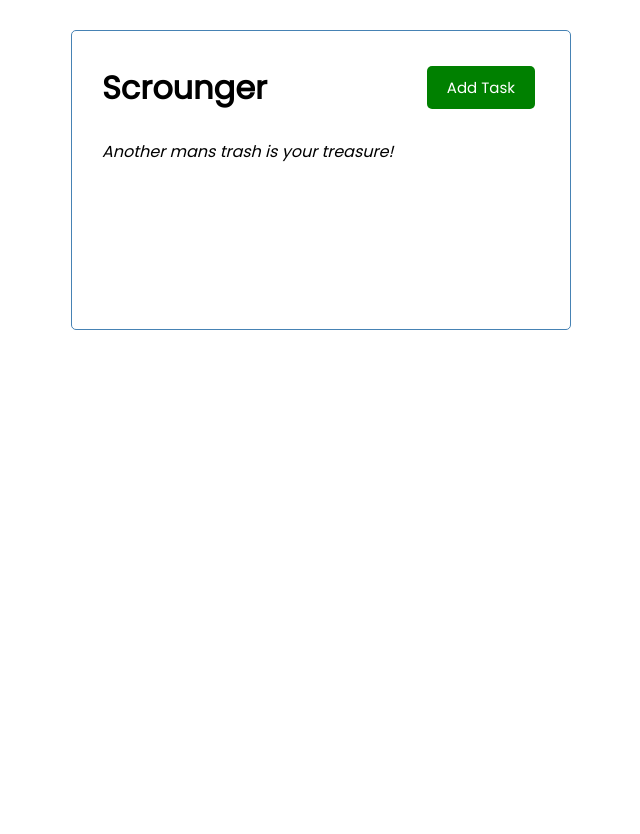
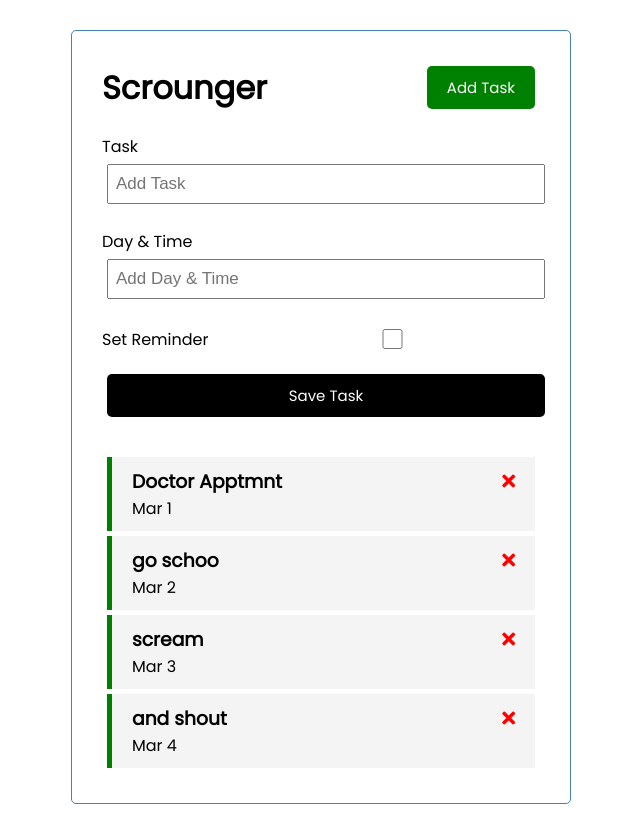
Before and after one commit to jasoncast880/scrounger, a Vue app: page / in a window 1280 px wide. Both pictures are taken after a click on the button "Add Task". Shown: the whole page, without its empty margins (319-959 px from the left). Before the commit the page ends 800 px from the top, so only its background shows below. Built offline with nearby package versions, Linux system fonts and the light colour scheme; data requests are answered from the project's data file.

Commit message:
Edited 23-05-16

```diff
--- a/db.json
+++ b/db.json
@@ -1,5 +1,4 @@
-
-{
+ {
     "tasks":[
       {
         "id":1,
--- a/package.json
+++ b/package.json
@@ -10,7 +10,8 @@
   "dependencies": {
     "core-js": "^3.8.3",
     "json-server": "^0.17.3",
-    "vue": "^3.2.13"
+    "vue": "^3.2.13",
+    "vue-router": "^4.0.13"
   },
   "devDependencies": {
     "@vue/cli-plugin-babel": "~5.0.0",
--- a/src/App.vue
+++ b/src/App.vue
@@ -1,45 +1,60 @@
 <template>
   <div class="container">
-    <Header
-      title="Scrounger" headerText="Another man's trash is your treasure!"
+    <Header @toggle-add-task="toggleAddTask"
+      title="Scrounger"
     />
-    <Tasks @delete-task="deleteTask" :tasks = "tasks" />
-
+    <div v-if="showAddTask">
+    <AddTask @add-task="addTask"/>
+    </div>
+    <Tasks
+      @toggle-reminder="toggleReminder"
+      @delete-task="deleteTask"
+      :tasks="tasks"
+    />
   </div>
 </template>
 
 <script>
 import Header from './components/Header'
 import Tasks from './components/Tasks'
+import AddTask from './components/AddTask'
 
 export default {
   name: 'App',
   components: {
     Header,
-    Tasks
+    Tasks,
+    AddTask
   },
   data() {
     return {
-      tasks: []
+      tasks: [],
+      showAddTask: false
     }
   },
+
   methods:{
+    toggleAddTask() {
+      this.showAddTask = !this.showAddTask
+    },
     deleteTask(id){
       this.tasks=this.tasks.filter((task)=>task.id !==
       id)
     },
+    toggleReminder(id){
+      this.tasks = this.tasks.map((task)=>task.id === id ? {...task, reminder: !task.reminder} : task
+      )
+    },
     async fetchTasks() {
-      const res = await fetch('https://localhost:5000/tasks')
-
+      const res = await fetch('http://localhost:5000/tasks')
       const data =await res.json()
-
       return data
     },
-    async created(){
-      this.tasks = await this.fetchTasks()
-    },
-  }
+  },
 
+  async created(){
+    this.tasks = await this.fetchTasks()
+  },
 }
 </script>
 
--- /dev/null
+++ b/src/components/AddTask.vue
@@ -0,0 +1,86 @@
+<template>
+  <form @submit="onSubmit" class="add-form">
+    <div class="form-control">
+      <label>Task</label>
+      <input type="text" v-model="text" name="text" placeholder="Add Task"/>
+    </div>
+    <div class="form-control">
+      <label>Day & Time</label>
+      <input
+        type="text"
+        v-model="day"
+        name="day"
+        placeholder="Add Day & Time"
+      />
+    </div>
+    <div class="form-control form-control-check">
+      <label>Set Reminder</label>
+      <input type="checkbox" v-model="reminder" name="reminder" />
+    </div>
+
+    <input type="submit" value="Save Task" class="btn btn-block" />
+  </form>
+</template>
+
+<script>
+export default {
+  name: 'AddTask',
+  data() {
+    return {
+      text: '',
+      day: '',
+      reminder: false,
+    }
+  },
+  methods: {
+    onSubmit(e) {
+      e.preventDefault()
+      if (!this.text) {
+        alert('Please add a task')
+        return
+      }
+      const newTask = {
+        // id: Math.floor(Math.random() * 100000),
+        text: this.text,
+        day: this.day,
+        reminder: this.reminder,
+      }
+      this.$emit('add-task', newTask)
+      this.text = ''
+      this.day = ''
+      this.reminder = false
+    },
+  },
+}
+</script>
+
+<style scoped>
+.add-form {
+  margin-bottom: 40px;
+}
+.form-control {
+  margin: 20px 0;
+}
+.form-control label {
+  display: block;
+}
+.form-control input {
+  width: 100%;
+  height: 40px;
+  margin: 5px;
+  padding: 3px 7px;
+  font-size: 17px;
+}
+.form-control-check {
+  display: flex;
+  align-items: center;
+  justify-content: space-between;
+}
+.form-control-check label {
+  flex: 1;
+}
+.form-control-check input {
+  flex: 2;
+  height: 20px;
+}
+</style>
--- a/src/components/Button.vue
+++ b/src/components/Button.vue
@@ -14,7 +14,7 @@
         },
         methods: {
             onClick() {
-                this.$emit('btn-click')
+                this.$emit('toggle-add-task')
             },
         },
     }
--- a/src/components/Header.vue
+++ b/src/components/Header.vue
@@ -1,12 +1,11 @@
 <template>
     <header>
         <h1>{{ title }}</h1>
-        <Button text = "Add Task" color="green" />
+        <Button @toggle-add-task="$emit('toggle-add-task')"
+         text = "Add Task"
+         color="green"
+         />
     </header>
-    <br>
-    <body>
-        <p><i>Another mans trash is your treasure!</i></p>
-    </body>
 </template>
 
 <script>
--- a/src/components/Task.vue
+++ b/src/components/Task.vue
@@ -1,11 +1,12 @@
 <template>
-    <div :class="[task.reminder ? 'reminder' :
-    '', 'task']">
-        <h3>
-            {{task.text}}
-            <i @click="onDelete(task.id)" class = "fas fa-times"></i>
-            </h3>
-            <p>{{ task.day }}</p>
+    <div @dblclick="$emit('toggle-reminder', task.id)"
+    :class="[task.reminder ? 'reminder' : '', 'task']"
+    >
+      <h3>
+        {{task.text}}
+        <i @click="$emit('delete-task', task.id)" class = "fas fa-times"></i>
+      </h3>
+      <p>{{ task.day }}</p>
     </div>
 </template>
 
@@ -16,12 +17,6 @@
       task: Object
     },
 
-    methods:{
-      onDelete(id){
-        console.log(id)
-        this.$emit('delete-task', id)
-      }
-    }
 }
 </script>
 
--- a/src/components/Tasks.vue
+++ b/src/components/Tasks.vue
@@ -1,7 +1,10 @@
 <template>
     <div :key="task.id" v-for="task in tasks">
-        <Task @delete-task="$emit('delete-task',
-        task.id)" :task="task" />
+      <Task
+        @toggle-reminder="$emit('toggle-reminder',task.id)"
+        @delete-task="$emit('delete-task', task.id)"
+        :task="task"
+      />
     </div>
 </template>
 
@@ -16,6 +19,6 @@
     components: {
         Task,
     },
-    emits: ['delete-task'],
+    emits: ['delete-task','toggle-reminder'],
 }
 </script>
```
Also changed, not shown: 1 other file (tests, documents, lock files or other folders).
